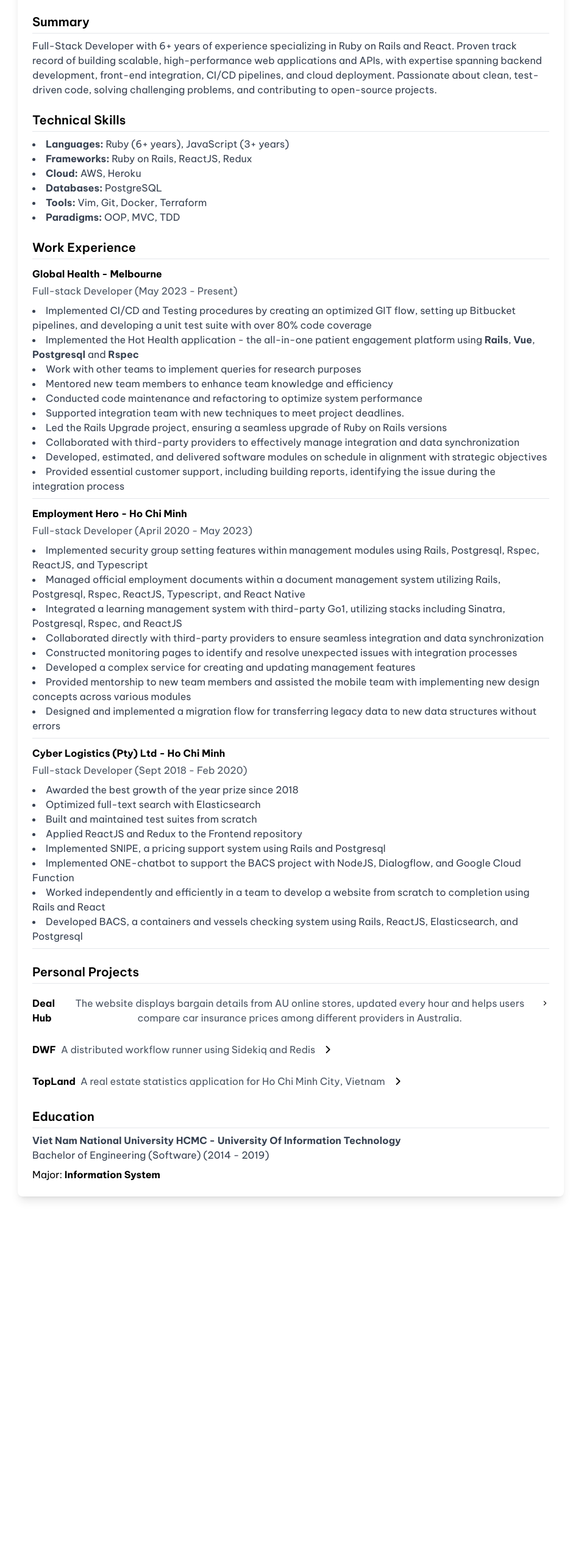
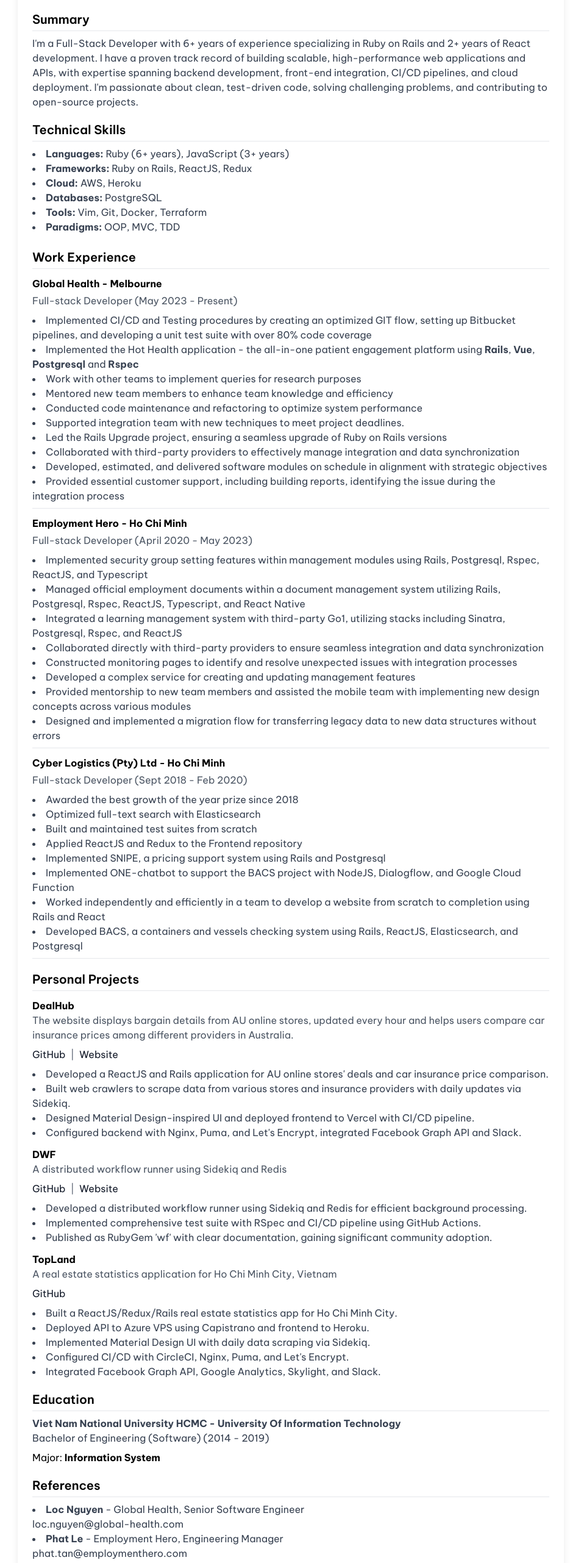
Before and after one commit to dthtien/profile, a Next.js app: page /cv in a window 1280 px wide. Shown: the part 234-2797 px from the top of the page at 61% size, without its empty margins (163-1116 px from the left). Before the commit the page ends 2324 px from the top, so only its background shows below. Built offline with nearby package versions, Linux system fonts and the light colour scheme.

Commit message:
[cv]: update cv

```diff
--- a/components/Projects/index.tsx
+++ b/components/Projects/index.tsx
@@ -1,22 +1,16 @@
 export const projects = [
   {
-    name: "Deal Hub",
+    name: "DealHub",
     title: "The website displays bargain details from AU online stores, updated every hour and helps users compare car insurance prices among different providers in Australia.",
     urls: {
       github: "https://github.com/dthtien/deal-hub-backend",
       website: "https://www.beneficiumvilis.com/"
     },
     specs: [
-      "Developed an application, focused on AU online stores' deals and car insurance prices, utilizing ReactJS, and Rails as the technology stack.",
-      "Implemented the crawler to scrape data from various online stores and car insurance providers, ensuring up-to-date and accurate information for users.",
-      "Designed a user-friendly web-based UI inspired by Google Material Design, enhancing the overall user experience.",
-      "Implemented CI/CD to run tests and distribute the app to Vultr cloud.",
-      "Deployed the front-end to Vercel, ensuring high availability and scalability of the application.",
-      "Utilized background processing with Sidekiq to scrape data daily, ensuring up-to-date and accurate information for users.",
-      "Implemented continuous integration with CircleCI, ensuring the stability and reliability of the application through automated testing and deployment.",
-      "Configured the backend with Nginx, Puma, and Let's Encrypt, optimizing performance and security.",
-      "Integrated various third-party APIs, including Facebook Graph API and Slack, enhancing functionality and providing valuable insights.",
-      "Managed the project on GitHub, maintaining a clean and organized codebase for efficient collaboration and version control."
+      "Developed a ReactJS and Rails application for AU online stores' deals and car insurance price comparison.",
+      "Built web crawlers to scrape data from various stores and insurance providers with daily updates via Sidekiq.",
+      "Designed Material Design-inspired UI and deployed frontend to Vercel with CI/CD pipeline.",
+      "Configured backend with Nginx, Puma, and Let's Encrypt, integrated Facebook Graph API and Slack."
     ]
   },
   {
@@ -27,14 +21,9 @@
       website: "https://rubygems.org/gems/dwf"
     },
     specs: [
-      "Developed Dwf, a distributed workflow runner utilizing Sidekiq and Redis, enabling efficient background processing and storage of workflow state.",
-      "Implemented a comprehensive test suite using RSpec and SimpleCov to ensure thorough coverage of all possible scenarios, enhancing the reliability and stability of the application.",
-      "Integrated Continuous Integration with GitHub Actions, automating the build and testing process for seamless development and deployment.",
-      "Garnered significant recognition and popularity within the developer community, with numerous stars on GitHub and a high number of installations on RubyGem.",
-      "Published the RubyGem 'wf', providing developers with a powerful and user-friendly tool for managing and executing workflows.",
-      "Maintained clear and concise documentation, enabling easy adoption and understanding of the Dwf framework.",
-      "Ensured consistency in coding style and best practices, adhering to industry standards and guidelines.",
-      "Diligently proofread all code and documentation, eliminating errors and ensuring the highest quality and reliability of the application."
+      "Developed a distributed workflow runner using Sidekiq and Redis for efficient background processing.",
+      "Implemented comprehensive test suite with RSpec and CI/CD pipeline using GitHub Actions.",
+      "Published as RubyGem 'wf' with clear documentation, gaining significant community adoption."
     ]
   },
   {
@@ -45,15 +34,11 @@
     },
     specs:
     [
-      "Developed a statistics application, TopLands, focused on Ho Chi Minh real estate prices, utilizing ReactJS, Redux, and Rails as the technology stack.",
-      "Implemented Capistrano to deploy the API to Azure VPS, ensuring smooth and efficient deployment processes.",
-      "Designed a user-friendly web-based UI inspired by Google Material Design, enhancing the overall user experience.",
-      "Deployed the front-end to Heroku, ensuring high availability and scalability of the application.",
-      "Utilized background processing with Sidekiq to scrape data daily, ensuring up-to-date and accurate information for users.",
-      "Implemented continuous integration with CircleCI, ensuring the stability and reliability of the application through automated testing and deployment.",
-      "Configured the backend with Nginx, Puma, and Let's Encrypt, optimizing performance and security.",
-      "Integrated various third-party APIs, including Facebook Graph API, Google Analytics, Skylight, and Slack, enhancing functionality and providing valuable insights.",
-      "Managed the project on GitHub, maintaining a clean and organized codebase for efficient collaboration and version control."
+      "Built a ReactJS/Redux/Rails real estate statistics app for Ho Chi Minh City.",
+      "Deployed API to Azure VPS using Capistrano and frontend to Heroku.",
+      "Implemented Material Design UI with daily data scraping via Sidekiq.",
+      "Configured CI/CD with CircleCI, Nginx, Puma, and Let's Encrypt.",
+      "Integrated Facebook Graph API, Google Analytics, Skylight, and Slack."
     ]
   }
 ]
@@ -73,7 +58,7 @@
                   <h3 className="text-base font-semibold text-gray-900">
                     {project.name}
                   </h3>
-                  <h3 className="text-sm text-gray-500">
+                  <h3 className="text-sm text-gray-500 print:text-xs">
                     {project.title}
                   </h3>
                   <div className="mt-2">
--- a/pages/cv.tsx
+++ b/pages/cv.tsx
@@ -1,5 +1,4 @@
 import React from "react";
-import Toggle from "../components/Toggle";
 import { projects } from "../components/Projects";
 import { useSearchParams } from "next/navigation";
 import Image from "next/image";
@@ -17,7 +16,7 @@
     window.print();
   };
   return (
-    <div className="max-w-4xl mx-auto p-6 bg-white shadow-lg rounded-lg text-base">
+    <div className="max-w-4xl mx-auto p-6 bg-white shadow-lg rounded-lg text-base print:shadow-none">
       <div className="print:hidden text-right mb-2">
         <button
           className="bg-blue-500 text-white px-4 py-2 rounded-md print:hidden"
@@ -78,19 +77,19 @@
       </div>
 
       {/* Summary */}
-      <section className="mt-6">
+      <section className="mt-5">
         <h2 className="text-xl font-semibold border-b pb-1">Summary</h2>
-        <p className="text-gray-700 mt-2">
-          Full-Stack Developer with 6+ years of experience specializing in Ruby on Rails and React.
-          Proven track record of building scalable, high-performance web applications and APIs, with expertise spanning backend development, front-end integration, CI/CD pipelines, and cloud deployment.
-          Passionate about clean, test-driven code, solving challenging problems, and contributing to open-source projects.
+        <p className="text-gray-700 mt-2 print:text-xs">
+          I'm a Full-Stack Developer with 6+ years of experience specializing in Ruby on Rails and 2+ years of React development.
+          I have a proven track record of building scalable, high-performance web applications and APIs, with expertise spanning backend development, front-end integration, CI/CD pipelines, and cloud deployment.
+          I'm passionate about clean, test-driven code, solving challenging problems, and contributing to open-source projects.
         </p>
       </section>
 
       {/* Technical Skills */}
-      <section className="mt-6">
+      <section className="mt-5">
         <h2 className="text-xl font-semibold border-b pb-1">Technical Skills</h2>
-        <ul className="list-disc list-inside text-gray-700 mt-2">
+        <ul className="list-disc list-inside text-gray-700 mt-2 print:text-xs">
           <li><strong>Languages:</strong> Ruby (6+ years), JavaScript (3+ years)</li>
           <li><strong>Frameworks:</strong> Ruby on Rails, ReactJS, Redux</li>
           <li><strong>Cloud:</strong> AWS, Heroku</li>
@@ -108,7 +107,7 @@
             Global Health - Melbourne
           </a>
           <p className="text-gray-600 mt-1">Full-stack Developer (May 2023 - Present)</p>
-          <ul className="list-disc list-inside text-gray-700 mt-2">
+          <ul className="list-disc list-inside text-gray-700 mt-2 print:text-xs">
             <li>Implemented CI/CD and Testing procedures by creating an optimized GIT flow, setting up Bitbucket pipelines, and developing a unit test suite with over 80% code coverage</li>
             <li>Implemented the Hot Health application - the all-in-one patient engagement platform using <strong>Rails</strong>, <strong>Vue</strong>, <strong>Postgresql</strong> and <strong>Rspec</strong></li>
             <li>Work with other teams to implement queries for research purposes</li>
@@ -126,7 +125,7 @@
             Employment Hero - Ho Chi Minh
           </a>
           <p className="text-gray-600 mt-1">Full-stack Developer (April 2020 - May 2023)</p>
-          <ul className="list-disc list-inside text-gray-700 mt-2">
+          <ul className="list-disc list-inside text-gray-700 mt-2 print:text-xs">
             <li>Implemented security group setting features within management modules using Rails, Postgresql, Rspec, ReactJS, and Typescript</li>
             <li>Managed official employment documents within a document management system utilizing Rails, Postgresql, Rspec, ReactJS, Typescript, and React Native</li>
             <li>Integrated a learning management system with third-party Go1, utilizing stacks including Sinatra, Postgresql, Rspec, and ReactJS</li>
@@ -143,7 +142,7 @@
             Cyber Logistics (Pty) Ltd - Ho Chi Minh
           </a>
           <p className="text-gray-600 mt-1">Full-stack Developer (Sept 2018 - Feb 2020)</p>
-          <ul className="list-disc list-inside text-gray-700 mt-2">
+          <ul className="list-disc list-inside text-gray-700 mt-2 print:text-xs">
             <li>Awarded the best growth of the year prize since 2018</li>
             <li>Optimized full-text search with Elasticsearch</li>
             <li>Built and maintained test suites from scratch</li>
@@ -157,19 +156,15 @@
       </section>
 
       {/* Personal Projects */}
-      <section className="mt-6">
+      <section className="mt-5">
         <h2 className="text-xl font-semibold border-b pb-1">Personal Projects</h2>
         {
           projects.map((project) => (
             <div className="mt-3" key={project.name}>
-              <Toggle
-                buttonComponent={
-                  <>
+              <div className="grid">
                 <h3 className="font-bold text-left">{project.name}</h3>
-                    <p className="text-gray-600">{project.title}</p>
-                  </>
-                }
-              >
+                <p className="text-gray-600 text-left print:text-xs">{project.title}</p>
+              </div>
               <div className="mt-2">
                 {
                   project.urls.github && (
@@ -177,7 +172,7 @@
                       href={project.urls.github}
                       target="_blank"
                       rel="noreferrer"
-                        className="text-sm text-gray-900"
+                      className="print:text-xs text-gray-900"
                     >
                       GitHub
                     </a>
@@ -190,7 +185,7 @@
                       href={project.urls.website}
                       target="_blank"
                       rel="noreferrer"
-                        className="text-sm text-gray-900"
+                      className="print:text-xs text-gray-900"
                     >
                       Website
                     </a>
@@ -198,27 +193,44 @@
                 )}
               </div>
 
-                <ul className="list-disc list-inside text-gray-700 mt-2">
+              <ul className="list-disc list-inside text-gray-700 mt-2 print:text-xs">
                 {project.specs.map((spec) => (
-                    <li key={spec} className="text-sm">
+                  <li key={spec}>
                     {spec}
                   </li>
                 ))}
               </ul>
-              </Toggle>
             </div>
           ))
         }
       </section>
 
       {/* Education */}
-      <section className="mt-6">
+      <section className="mt-5">
         <h2 className="text-xl font-semibold border-b pb-1">Education</h2>
-        <p className="text-gray-700 mt-2">
+        <p className="text-gray-700 mt-2 print:text-sm">
           <strong>Viet Nam National University HCMC - University Of Information Technology</strong>
           <br /> Bachelor of Engineering (Software) (2014 - 2019)
         </p>
-        <p className="mt-2">Major: <strong>Information System</strong> </p>
+        <p className="mt-2 print:text-sm">Major: <strong>Information System</strong> </p>
+      </section>
+
+      { /* References*/ }
+      <section className="mt-5">
+        <h2 className="text-xl font-semibold border-b pb-1">References</h2>
+        <ul className="list-disc list-inside text-gray-700 mt-2 print:text-xs">
+          <li>
+            <strong>Loc Nguyen</strong> - Global Health, Senior Software Engineer
+            <br />
+            <a href="mailto:loc.nguyen@global-health.com">loc.nguyen@global-health.com</a>
+          </li>
+
+          <li>
+            <strong>Phat Le</strong> - Employment Hero, Engineering Manager
+            <br />
+            <a href="mailto: phat.tan@employmenthero.com">phat.tan@employmenthero.com</a>
+          </li>
+        </ul>
       </section>
     </div>
   );
```
Lines whose indentation alone changed are shown as unchanged.
